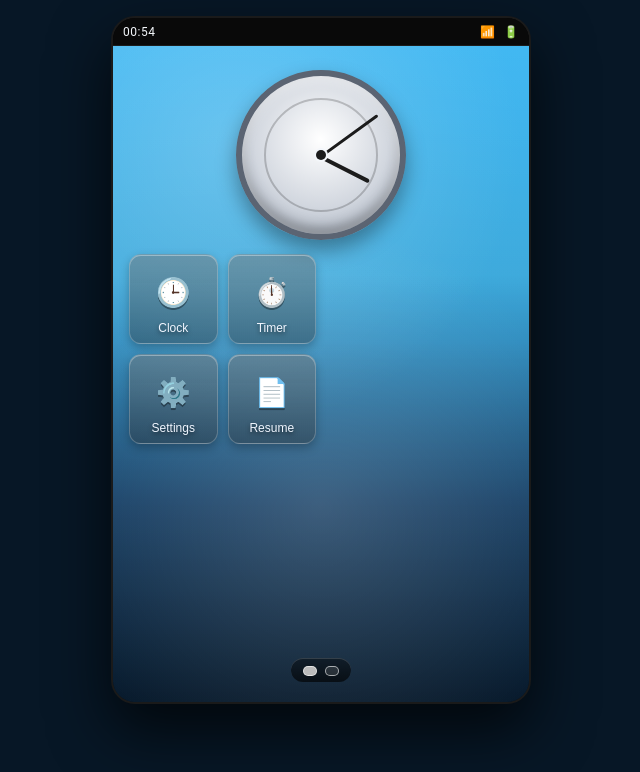
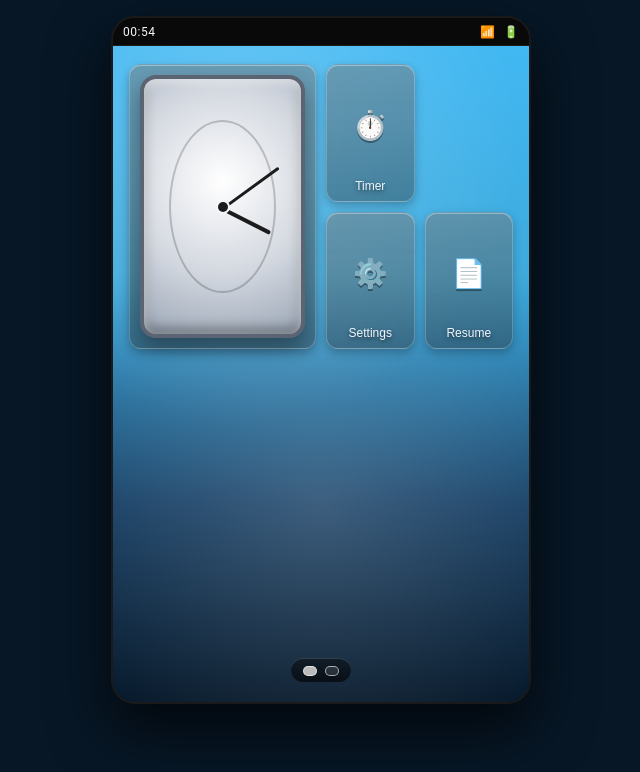
Before and after one commit to OllenDev/Resume, a React (Vite) app: page /#/home in a window 1280 px wide. Shown: the top 772 px of the page, without its empty margins (319-959 px from the left). Built offline with nearby package versions, Linux system fonts and the light colour scheme; no server answers.

Commit message:
Add draggable clock widget to launcher

```diff
--- a/src/data/apps.ts
+++ b/src/data/apps.ts
@@ -1,5 +1,6 @@
 export type AppId =
   | 'clock'
+  | 'clock-widget'
   | 'timer'
   | 'settings'
   | 'resume'
@@ -16,10 +17,10 @@ export type AppIcon = {
 }
 
 export const defaultIcons: AppIcon[] = [
-  { id: 'clock', label: 'Clock', icon: '🕒', route: '/app/clock', page: 1, position: 0 },
-  { id: 'timer', label: 'Timer', icon: '⏱️', route: '/app/timer', page: 1, position: 1 },
-  { id: 'settings', label: 'Settings', icon: '⚙️', route: '/app/settings', page: 1, position: 4 },
-  { id: 'resume', label: 'Resume', icon: '📄', route: '/app/resume', page: 1, position: 5 },
+  { id: 'clock-widget', label: 'Clock', icon: '🕒', route: '/app/clock', page: 1, position: 0, size: { cols: 2, rows: 2 } },
+  { id: 'timer', label: 'Timer', icon: '⏱️', route: '/app/timer', page: 1, position: 2 },
+  { id: 'settings', label: 'Settings', icon: '⚙️', route: '/app/settings', page: 1, position: 6 },
+  { id: 'resume', label: 'Resume', icon: '📄', route: '/app/resume', page: 1, position: 7 },
 
   { id: 'company:salesforce', label: 'Salesforce', icon: '🏢', route: '/app/company/salesforce', page: 2, position: 0 },
   { id: 'company:strava', label: 'Strava', icon: '🏃', route: '/app/company/strava', page: 2, position: 1 },
--- a/src/screens/Home.tsx
+++ b/src/screens/Home.tsx
@@ -15,6 +15,7 @@ type DragState = {
   draggingId: AppIcon['id']
   originIcons: AppIcon[]
   didDrop: boolean
+  hoverIcons: AppIcon[] | null
 }
 
 const defaultSize = { cols: 1, rows: 1 }
@@ -23,10 +24,6 @@ function getSize(icon: AppIcon) {
   return icon.size ?? defaultSize
 }
 
-function isSingleCell(icon: AppIcon) {
-  const size = getSize(icon)
-  return size.cols === 1 && size.rows === 1
-}
 
 function getCellsForPosition(position: number, size: { cols: number; rows: number }) {
   const row = Math.floor(position / GRID_COLUMNS)
@@ -55,84 +52,56 @@ function getOccupiedCells(icons: AppIcon[], page: 1 | 2, excludeId?: AppIcon['id
   return occupied
 }
 
-function canPlaceIcon(
-  icon: AppIcon,
-  position: number,
-  icons: AppIcon[],
-  page: 1 | 2,
-  excludeId?: AppIcon['id']
+function findNextAvailablePosition(
+  size: { cols: number; rows: number },
+  occupied: Set<number>
 ) {
-  const size = getSize(icon)
-  const cells = getCellsForPosition(position, size)
-  if (cells.length === 0) return false
-  const occupied = getOccupiedCells(icons, page, excludeId)
-  return cells.every(cell => !occupied.has(cell))
+  for (let pos = 0; pos < CELL_COUNT; pos += 1) {
+    const cells = getCellsForPosition(pos, size)
+    if (cells.length === 0) continue
+    if (cells.every(cell => !occupied.has(cell))) {
+      return pos
+    }
+  }
+  return null
 }
 
-function moveIconToPosition(
+function layoutWithMovingIcon(
   icons: AppIcon[],
-  draggingId: AppIcon['id'],
-  position: number,
-  page: 1 | 2
-) {
-  const dragging = icons.find(icon => icon.id === draggingId)
-  if (!dragging) return icons
-  const updated = icons.map(icon =>
-    icon.id === draggingId ? { ...icon, position, page } : icon
-  )
-  return updated
-}
-
-function shiftIconsForDrop(
-  icons: AppIcon[],
-  draggingId: AppIcon['id'],
+  movingId: AppIcon['id'],
   targetPosition: number,
   page: 1 | 2
 ) {
-  const dragging = icons.find(icon => icon.id === draggingId)
-  if (!dragging || !isSingleCell(dragging)) return null
+  const movingIcon = icons.find(icon => icon.id === movingId)
+  if (!movingIcon) return null
+  const movingSize = getSize(movingIcon)
+  const movingCells = getCellsForPosition(targetPosition, movingSize)
+  if (movingCells.length === 0) return null
 
-  const occupied = getOccupiedCells(icons, page, draggingId)
-  const targetIcon = occupied.get(targetPosition)
-  if (!targetIcon || !isSingleCell(targetIcon)) return null
+  const occupied = new Set<number>()
+  movingCells.forEach(cell => occupied.add(cell))
 
-  const emptyPositions = Array.from({ length: CELL_COUNT }, (_, idx) => idx).filter(
-    pos => !occupied.has(pos)
+  const updated = icons.map(icon =>
+    icon.id === movingId ? { ...icon, position: targetPosition, page } : { ...icon }
   )
-  if (emptyPositions.length === 0) return null
 
-  const forwardEmpty = emptyPositions.find(pos => pos > targetPosition)
-  const backwardEmpty = [...emptyPositions].reverse().find(pos => pos < targetPosition)
-  const emptyPosition = forwardEmpty ?? backwardEmpty
-  if (emptyPosition == null) return null
+  const candidates = icons
+    .filter(icon => icon.id !== movingId && icon.page === page)
+    .sort((a, b) => a.position - b.position)
 
-  const rangeStart = Math.min(targetPosition, emptyPosition)
-  const rangeEnd = Math.max(targetPosition, emptyPosition)
-  for (let pos = rangeStart; pos <= rangeEnd; pos += 1) {
-    const icon = occupied.get(pos)
-    if (icon && !isSingleCell(icon)) return null
+  for (const icon of candidates) {
+    const size = getSize(icon)
+    const nextPosition = findNextAvailablePosition(size, occupied)
+    if (nextPosition == null) {
+      return null
+    }
+    const nextCells = getCellsForPosition(nextPosition, size)
+    nextCells.forEach(cell => occupied.add(cell))
+    const target = updated.find(item => item.id === icon.id)
+    if (target) target.position = nextPosition
   }
 
-  const shifted = icons.map(icon => ({ ...icon }))
-  if (emptyPosition > targetPosition) {
-    for (let pos = emptyPosition - 1; pos >= targetPosition; pos -= 1) {
-      const icon = occupied.get(pos)
-      if (!icon) continue
-      const target = shifted.find(item => item.id === icon.id)
-      if (target) target.position = pos + 1
-    }
-  } else {
-    for (let pos = emptyPosition + 1; pos <= targetPosition; pos += 1) {
-      const icon = occupied.get(pos)
-      if (!icon) continue
-      const target = shifted.find(item => item.id === icon.id)
-      if (target) target.position = pos - 1
-    }
-  }
-
-  const draggingTarget = shifted.find(item => item.id === draggingId)
-  if (draggingTarget) draggingTarget.position = targetPosition
-  return shifted
+  return updated
 }
 
 export default function Home() {
@@ -184,28 +153,26 @@ export default function Home() {
 
   function onDragStart(icon: AppIcon, e: React.DragEvent<HTMLButtonElement>) {
     e.dataTransfer.effectAllowed = 'move'
-    dragStateRef.current = { draggingId: icon.id, originIcons: state.icons, didDrop: false }
+    dragStateRef.current = { draggingId: icon.id, originIcons: state.icons, didDrop: false, hoverIcons: null }
     setDraggingId(icon.id)
   }
 
   function onDragOverPosition(position: number) {
     const dragState = dragStateRef.current
     if (!dragState) return
-    const dragging = state.icons.find(item => item.id === dragState.draggingId)
+    const dragging = dragState.originIcons.find(item => item.id === dragState.draggingId)
     if (!dragging) return
     if (dragging.page !== state.page) return
 
-    const isAvailable = canPlaceIcon(dragging, position, state.icons, state.page, dragState.draggingId)
-    if (isAvailable) {
-      const moved = moveIconToPosition(state.icons, dragState.draggingId, position, state.page)
-      setState(s => ({ ...s, icons: moved }))
-      return
-    }
-
-    const shifted = shiftIconsForDrop(state.icons, dragState.draggingId, position, state.page)
-    if (shifted) {
-      setState(s => ({ ...s, icons: shifted }))
-    }
+    const nextIcons = layoutWithMovingIcon(
+      dragState.originIcons,
+      dragState.draggingId,
+      position,
+      state.page
+    )
+    if (!nextIcons) return
+    dragState.hoverIcons = nextIcons
+    setState(s => ({ ...s, icons: nextIcons }))
   }
 
   function onGridDragOver(e: React.DragEvent<HTMLDivElement>) {
@@ -226,6 +193,9 @@ export default function Home() {
   function onDrop() {
     const dragState = dragStateRef.current
     if (!dragState) return
+    if (dragState.hoverIcons) {
+      setState(s => ({ ...s, icons: dragState.hoverIcons ?? s.icons }))
+    }
     dragState.didDrop = true
     dragStateRef.current = null
     setDraggingId(null)
@@ -249,14 +219,6 @@ export default function Home() {
 
   return (
     <div className="launcher" onTouchStart={onTouchStart} onTouchEnd={onTouchEnd}>
-      <div className="hero">
-        <div className="hero-clock" aria-hidden="true">
-          <div className="tick" />
-          <div className="hand hour" style={{ transform: `rotate(${hourDeg}deg)` }} />
-          <div className="hand min" style={{ transform: `rotate(${minuteDeg}deg)` }} />
-          <div className="center" />
-        </div>
-      </div>
       <div className="grid" ref={gridRef} onDragOver={onGridDragOver} onDrop={onDrop}>
         {pageIcons.map(icon => {
           const size = getSize(icon)
@@ -264,10 +226,11 @@ export default function Home() {
           if (cells.length === 0) return null
           const row = Math.floor(icon.position / GRID_COLUMNS)
           const col = icon.position % GRID_COLUMNS
+          const isClockWidget = icon.id === 'clock-widget'
           return (
             <button
               key={icon.id}
-              className={`icon ${draggingId === icon.id ? 'dragging' : ''}`}
+              className={`icon ${isClockWidget ? 'widget clock-widget' : ''} ${draggingId === icon.id ? 'dragging' : ''}`}
               onClick={() => open(icon)}
               draggable
               onDragStart={event => onDragStart(icon, event)}
@@ -277,8 +240,19 @@ export default function Home() {
                 gridRow: `${row + 1} / span ${size.rows}`,
               }}
             >
-              <div className="glyph">{icon.icon}</div>
-              <div className="label">{icon.label}</div>
+              {isClockWidget ? (
+                <div className="widget-clock">
+                  <div className="tick" />
+                  <div className="hand hour" style={{ transform: `rotate(${hourDeg}deg)` }} />
+                  <div className="hand min" style={{ transform: `rotate(${minuteDeg}deg)` }} />
+                  <div className="center" />
+                </div>
+              ) : (
+                <>
+                  <div className="glyph">{icon.icon}</div>
+                  <div className="label">{icon.label}</div>
+                </>
+              )}
             </button>
           )
         })}
--- a/src/styles.css
+++ b/src/styles.css
@@ -76,59 +76,6 @@ body {
   z-index: 1;
 }
 
-.hero {
-  display: flex;
-  justify-content: center;
-  padding-top: 6px;
-}
-
-.hero-clock {
-  width: min(170px, 50vw);
-  aspect-ratio: 1;
-  border-radius: 50%;
-  background:
-    radial-gradient(circle at 50% 40%, #ffffff, #d2d7df 55%, #9aa5b5 100%);
-  border: 6px solid #5b6472;
-  box-shadow:
-    inset 0 4px 12px rgba(255, 255, 255, 0.6),
-    inset 0 -6px 12px rgba(0, 0, 0, 0.35),
-    0 10px 20px rgba(0, 0, 0, 0.35);
-  position: relative;
-}
-.hero-clock .tick {
-  position: absolute;
-  inset: 14%;
-  border-radius: 50%;
-  border: 2px solid rgba(0, 0, 0, 0.2);
-}
-.hero-clock .hand {
-  position: absolute;
-  left: 50%;
-  top: 50%;
-  transform-origin: 0% 50%;
-  background: #1c1c1c;
-  border-radius: 999px;
-}
-.hero-clock .hand.hour {
-  width: 34%;
-  height: 4px;
-}
-.hero-clock .hand.min {
-  width: 44%;
-  height: 3px;
-}
-.hero-clock .center {
-  position: absolute;
-  width: 10px;
-  height: 10px;
-  border-radius: 50%;
-  background: #1c1c1c;
-  left: 50%;
-  top: 50%;
-  transform: translate(-50%, -50%);
-  box-shadow: 0 0 0 2px #f4f7fb;
-}
-
 .grid {
   flex: 1;
   display: grid;
@@ -169,6 +116,57 @@ body {
   box-shadow:
     inset 0 1px 0 var(--gloss),
     0 8px 16px rgba(0, 0, 0, 0.4);
+}
+
+.icon.widget {
+  padding: 10px;
+}
+
+.widget-clock {
+  width: 100%;
+  height: 100%;
+  border-radius: 16px;
+  background:
+    radial-gradient(circle at 50% 40%, #ffffff, #d2d7df 55%, #9aa5b5 100%);
+  border: 4px solid #5b6472;
+  box-shadow:
+    inset 0 3px 10px rgba(255, 255, 255, 0.6),
+    inset 0 -6px 12px rgba(0, 0, 0, 0.35),
+    0 10px 20px rgba(0, 0, 0, 0.35);
+  position: relative;
+}
+.widget-clock .tick {
+  position: absolute;
+  inset: 16%;
+  border-radius: 50%;
+  border: 2px solid rgba(0, 0, 0, 0.2);
+}
+.widget-clock .hand {
+  position: absolute;
+  left: 50%;
+  top: 50%;
+  transform-origin: 0% 50%;
+  background: #1c1c1c;
+  border-radius: 999px;
+}
+.widget-clock .hand.hour {
+  width: 34%;
+  height: 4px;
+}
+.widget-clock .hand.min {
+  width: 44%;
+  height: 3px;
+}
+.widget-clock .center {
+  position: absolute;
+  width: 10px;
+  height: 10px;
+  border-radius: 50%;
+  background: #1c1c1c;
+  left: 50%;
+  top: 50%;
+  transform: translate(-50%, -50%);
+  box-shadow: 0 0 0 2px #f4f7fb;
 }
 
 .glyph { font-size: 28px; filter: drop-shadow(0 2px 0 rgba(0, 0, 0, 0.35)); }
```
